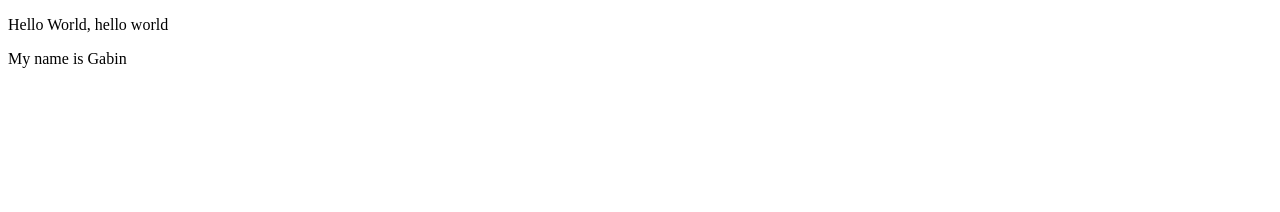
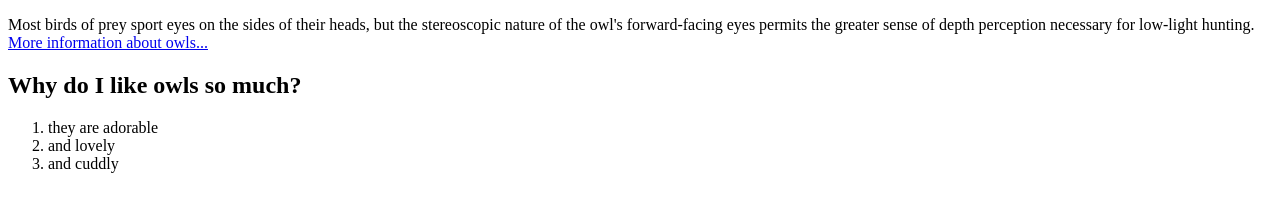
Before and after one commit to gabinexnecis/gabin.github.io, a plain HTML site: page index.html in a window 1280 px wide. Drawn offline with Linux system fonts and the light colour scheme.

Commit message:
1 - birds

```diff
--- a/index.html
+++ b/index.html
@@ -6,7 +6,14 @@
 
 
   <body>
-    <p>Hello World, hello world</p>
-    <p>My name is Gabin</p>
+    <div><p>Most birds of prey sport eyes on the sides of their heads,
+        but the stereoscopic nature of the owl's forward-facing eyes permits the greater
+        sense of depth perception necessary for low-light hunting.
+        <a href="https://en.wikipedia.org/wiki/Owl">More information about owls...</a></p></div>
+
+    <h2>Why do I like owls so much?</h2>
+      <ol><li>they are adorable</li>
+        <li>and lovely</li>
+        <li>and cuddly</li></ol>
   </body>
   </html>
```
